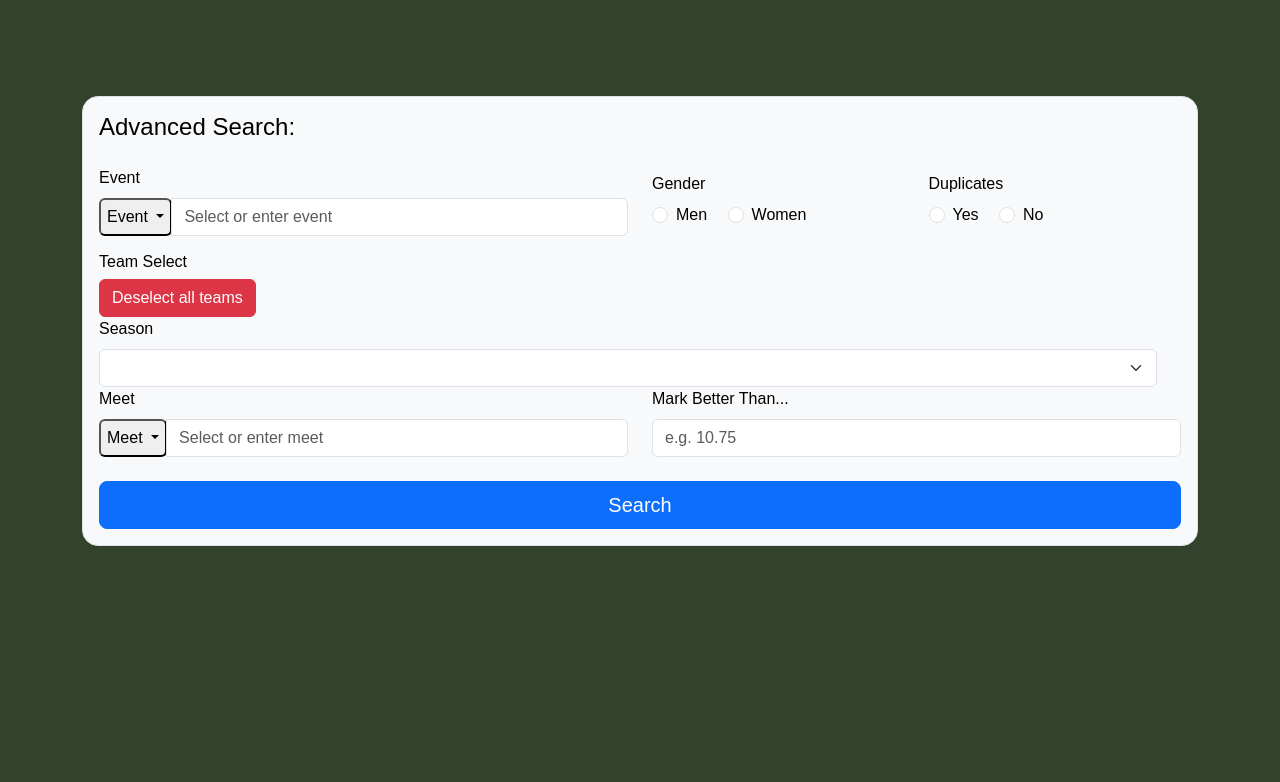
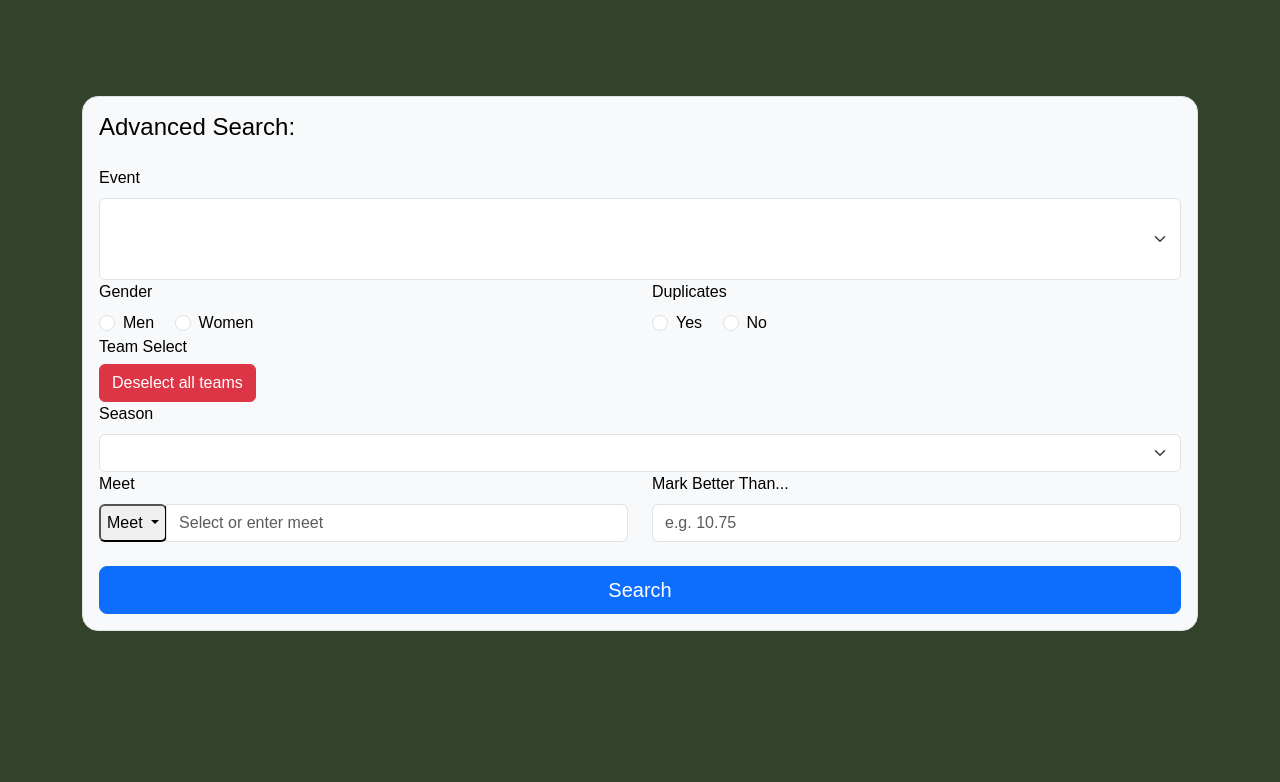
Before and after one commit to ILyness/cs257, a Flask app: page /search in a window 1280 px wide. Shown: the part 56-838 px from the top of the page. Run offline with Flask 3, Linux system fonts and the light colour scheme; data that the repository does not hold is empty; parts of the project's set-up code (start-up, migrations or seed data) failed here and were passed over; some libraries are stand-ins or nearby versions.

Commit message:
udates to advanced search

```diff
--- a/webapp/api.py
+++ b/webapp/api.py
@@ -99,7 +99,7 @@ def get_meets():
 @api.route('/events/')
 def get_events():
     """Returns a list of all events for the specified season."""
-    season = flask.request.args.get('season', type=str, default='Outdoor 2025')
+    season = flask.request.args.get('season', type=str, default='%%')
     events = []
     try:
         connection = get_connection()
@@ -119,6 +119,8 @@ def get_events():
             events.append({'id':row[0], 'event_name':row[1], 'count':row[2]})
 
         connection.close()
+
+        print(events)
         return json.dumps(events)
     except Exception as e:
         print(e, file=sys.stderr)
@@ -330,7 +332,7 @@ def get_marks():
 
 
         event = flask.request.args.get('event', '100 Meters', type=str)
-        gender = flask.request.args.get('gender', 'm') #, type=bool
+        gender = flask.request.args.get('gender', '*') #, type=bool
         duplicates = flask.request.args.get('duplicates', False)
         team = flask.request.args.get('team', '')
         season = flask.request.args.get('season', 'Outdoor 2025')
--- a/webapp/templates/advanced_search.html
+++ b/webapp/templates/advanced_search.html
@@ -83,37 +83,19 @@
 
 
           <!-- Row 1: Event + Gender (required) -->
-          <div class="row mb-3">
-            <div class="col-6">
-              <label class="form-label">Event</label>
-              <div class="input-group">
-                <button class="btn-dark btn-outline-secondary dropdown-toggle rounded-2" type="button" data-bs-toggle="dropdown" aria-expanded="false">
-                  Event
-                </button>
-                <ul class="dropdown-menu">
-                  <li><a class="dropdown-item" href="#" onclick="document.getElementById('event').value='100 Meters'">100 Meters</a></li> <!-- i know there is a better way to do this but will fix that post draft :)-->
-                  <li><a class="dropdown-item" href="#" onclick="document.getElementById('event').value='200 Meters'">200 Meters</a></li>
-                  <li><a class="dropdown-item" href="#" onclick="document.getElementById('event').value='400 Meters'">400 Meters</a></li>
-                  <li><a class="dropdown-item" href="#" onclick="document.getElementById('event').value='800 Meters'">800 Meters</a></li>
-                  <li><a class="dropdown-item" href="#" onclick="document.getElementById('event').value='1500 Meters'">1500 Meters</a></li>
-                  <li><a class="dropdown-item" href="#" onclick="document.getElementById('event').value='5000 Meters'">5000 Meters</a></li>
-                  <li><a class="dropdown-item" href="#" onclick="document.getElementById('event').value='400 Hurdles'">400 Hurdles</a></li>
-                  <li><a class="dropdown-item" href="#" onclick="document.getElementById('event').value='Long Jump'">Long Jump</a></li>
-                  <li><a class="dropdown-item" href="#" onclick="document.getElementById('event').value='Triple Jump'">Triple Jump</a></li>
-                  <li><a class="dropdown-item" href="#" onclick="document.getElementById('event').value='Pole Vault'">Pole Vault</a></li>
-                  <li><a class="dropdown-item" href="#" onclick="document.getElementById('event').value='Shot Put'">Shot Put</a></li>
-                  <li><a class="dropdown-item" href="#" onclick="document.getElementById('event').value='Decathlon'">Decathlon</a></li>
-                </ul>
-                <input type="text" class="form-control" name="event" id="event" placeholder="Select or enter event" required />
-              </div>
+          <div class="row">
+            <div class="col">
+              <label for="eventSelect" class="form-label">Event</label>
+              <select id="eventSelect" name="event" class="form-select w-100">
+              </select>
             </div>
-
-
+          </div>
+          <div class="row">
             <div class="col d-flex align-items-center">
               <fieldset class="border-0">
                 <legend class="col-form-label pt-0">Gender</legend>
                 <div class="form-check form-check-inline">
-                  <input type="radio" name="gender" class="form-check-input" id="genderMen" value="m" required />
+                  <input type="radio" name="gender" class="form-check-input" id="genderMen" value="m" />
                   <label class="form-check-label" for="genderMen">Men</label>
                 </div>
                 <div class="form-check form-check-inline">
@@ -152,7 +134,7 @@
               <button id="selectButton" type="button" value="true" class="btn btn-danger">Deselect all teams</button>
             </div>
             </div>
-
+          </div>
           <div class="row">
             <div class="col align-items-center">
               <label for="seasonSelect" class="form-label">Season</label>
@@ -160,7 +142,7 @@
               </select>
             </div>
           </div>
-          </div>
+
 
           <!-- Row 3: Meet + Better Than -->
           <div class="row mb-4">
@@ -204,6 +186,26 @@
         <div id="advancedSearchTable"></div>
         <div id="test"></div>
       </div>
+
+
+      <div class="container d-none" id = "performanceListContainer">
+        <ul class="nav nav-tabs rounded-top-3" id="genderTab" role="tablist">
+          <li class="nav-item" role="presentation">
+            <button class="nav-link active" id="men-tab" data-bs-toggle="tab" data-bs-target="#men-tab-pane" type="button" role="tab" aria-controls="men-tab-pane" aria-selected="true">Men</button>
+          </li>
+          <li class="nav-item" role="presentation">
+            <button class="nav-link" id="women-tab" data-bs-toggle="tab" data-bs-target="#women-tab-pane" type="button" role="tab" aria-controls="women-tab-pane" aria-selected="false">Women</button>
+          </li>
+        </ul>
+        <div class="tab-content rounded-right-3 rounded-bottom-3" id="myTabContent">
+          <div class="tab-pane fade show active mb-4 p-3 bg-body-tertiary border" id="men-tab-pane" role="tabpanel" aria-labelledby="men-tab" tabindex="0">
+          </div>
+          <div class="tab-pane fade mb-4 p-3 bg-body-tertiary border" id="women-tab-pane" role="tabpanel" aria-labelledby="women-tab" tabindex="0">
+          </div>
+        </div>
+      </div>
+
+
     </main>
   </body>
 </html>
```
Also changed, not shown: webapp/static/advanced_search.js (+55 -4 lines).
